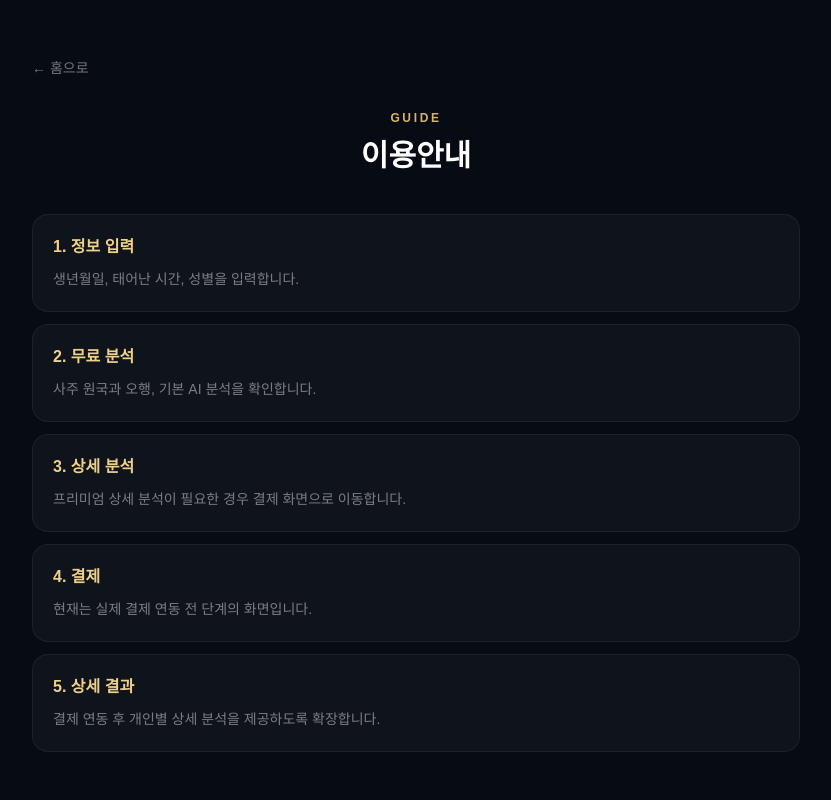
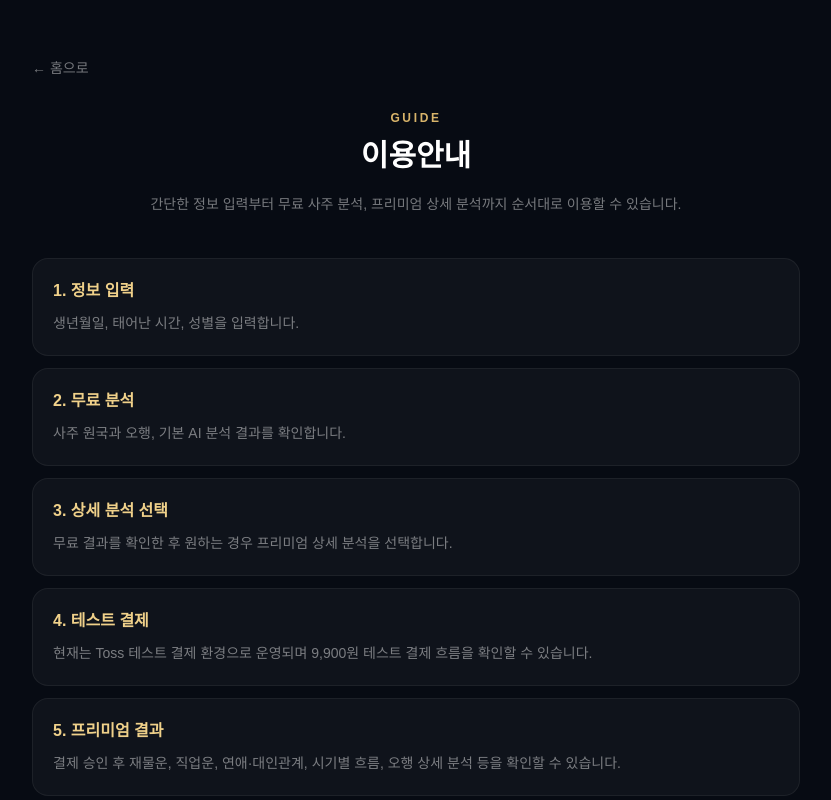
Before and after one commit to JiHoon0129/ai-saju, a Next.js app: page / in a window 1280 px wide. Both pictures are taken after a click on the button "이용안내". Shown: the top 800 px of the page, without its empty margins (224-1055 px from the left). Built offline with nearby package versions, Linux system fonts and the light colour scheme.

Commit message:
Update page.tsx

```diff
--- a/app/page.tsx
+++ b/app/page.tsx
@@ -1374,24 +1374,75 @@ export default function Home() {
      {step === "guide" && (
   <section className="min-h-screen bg-[#070b13] px-5 py-10 sm:px-6 sm:py-14">
     <div className="mx-auto max-w-3xl">
-            <button onClick={() => setStep("home")} className="mb-8 text-sm text-white/45 hover:text-[#e7c982]">← 홈으로</button>
+      <button
+        onClick={() => setStep("home")}
+        className="mb-8 text-sm text-white/45 hover:text-[#e7c982]"
+      >
+        ← 홈으로
+      </button>
+
       <div className="mb-10 text-center">
-              <p className="text-xs font-semibold tracking-[0.22em] text-[#d8b46a]">GUIDE</p>
-              <h2 className="mt-3 text-3xl font-semibold text-white">이용안내</h2>
-            </div>
+        <p className="text-xs font-semibold tracking-[0.22em] text-[#d8b46a]">
+          GUIDE
+        </p>
+
+        <h2 className="mt-3 text-3xl font-semibold text-white">
+          이용안내
+        </h2>
+
+        <p className="mx-auto mt-4 max-w-xl text-sm leading-7 text-white/45">
+          간단한 정보 입력부터 무료 사주 분석, 프리미엄 상세 분석까지
+          순서대로 이용할 수 있습니다.
+        </p>
+      </div>
+
       <div className="space-y-3">
         {[
-                ["1. 정보 입력","생년월일, 태어난 시간, 성별을 입력합니다."],
-                ["2. 무료 분석","사주 원국과 오행, 기본 AI 분석을 확인합니다."],
-                ["3. 상세 분석","프리미엄 상세 분석이 필요한 경우 결제 화면으로 이동합니다."],
-                ["4. 결제","현재는 실제 결제 연동 전 단계의 화면입니다."],
-                ["5. 상세 결과","결제 연동 후 개인별 상세 분석을 제공하도록 확장합니다."]
-              ].map(([t,d]) => (
-                <div key={t} className="rounded-2xl border border-white/[0.06] bg-white/[0.035] p-5">
-                  <h3 className="font-semibold text-[#f0d18a]">{t}</h3>
-                  <p className="mt-2 text-sm leading-6 text-white/45">{d}</p>
+          [
+            "1. 정보 입력",
+            "생년월일, 태어난 시간, 성별을 입력합니다."
+          ],
+          [
+            "2. 무료 분석",
+            "사주 원국과 오행, 기본 AI 분석 결과를 확인합니다."
+          ],
+          [
+            "3. 상세 분석 선택",
+            "무료 결과를 확인한 후 원하는 경우 프리미엄 상세 분석을 선택합니다."
+          ],
+          [
+            "4. 테스트 결제",
+            "현재는 Toss 테스트 결제 환경으로 운영되며 9,900원 테스트 결제 흐름을 확인할 수 있습니다."
+          ],
+          [
+            "5. 프리미엄 결과",
+            "결제 승인 후 재물운, 직업운, 연애·대인관계, 시기별 흐름, 오행 상세 분석 등을 확인할 수 있습니다."
+          ],
+        ].map(([t, d]) => (
+          <div
+            key={t}
+            className="rounded-2xl border border-white/[0.06] bg-white/[0.035] p-5"
+          >
+            <h3 className="font-semibold text-[#f0d18a]">
+              {t}
+            </h3>
+
+            <p className="mt-2 text-sm leading-6 text-white/45">
+              {d}
+            </p>
           </div>
         ))}
+      </div>
+
+      <div className="mt-6 rounded-2xl border border-[#d8b46a]/15 bg-[#d8b46a]/[0.04] p-5">
+        <p className="text-xs font-semibold text-[#d8b46a]">
+          이용 시 참고해주세요
+        </p>
+
+        <p className="mt-2 text-sm leading-6 text-white/45">
+          AI 사주 결과는 전통적인 사주 해석을 참고한 콘텐츠이며,
+          미래를 확정적으로 예측하거나 중요한 의사결정을 대신하는 자료가 아닙니다.
+        </p>
       </div>
     </div>
   </section>
```
Lines whose indentation alone changed are shown as unchanged.
